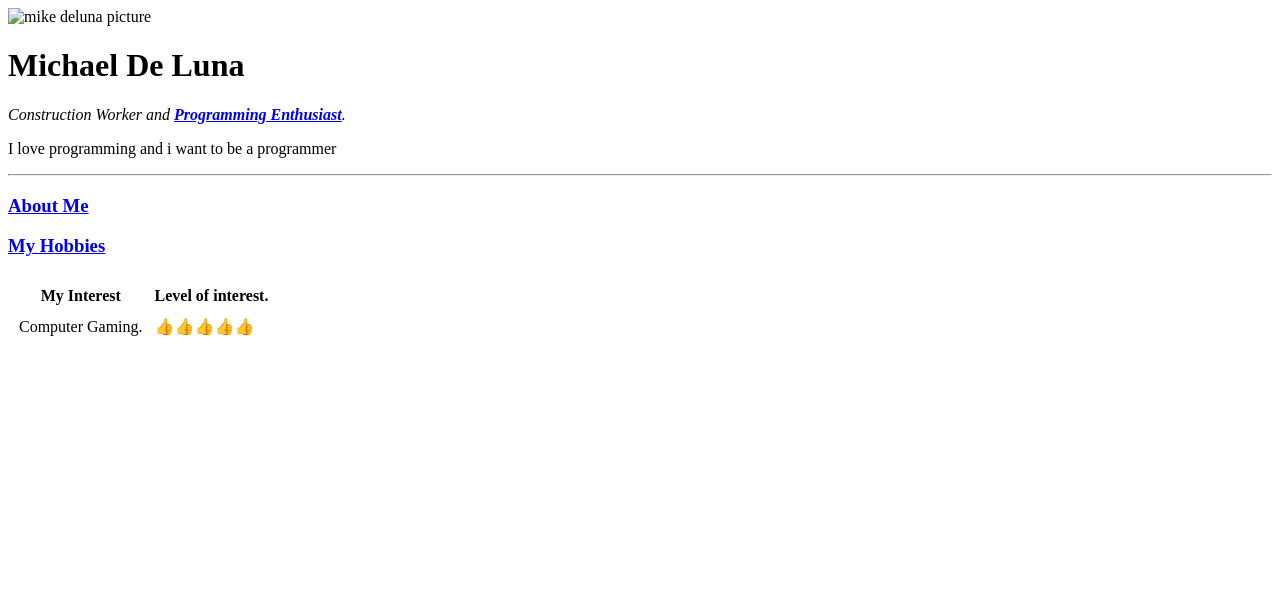
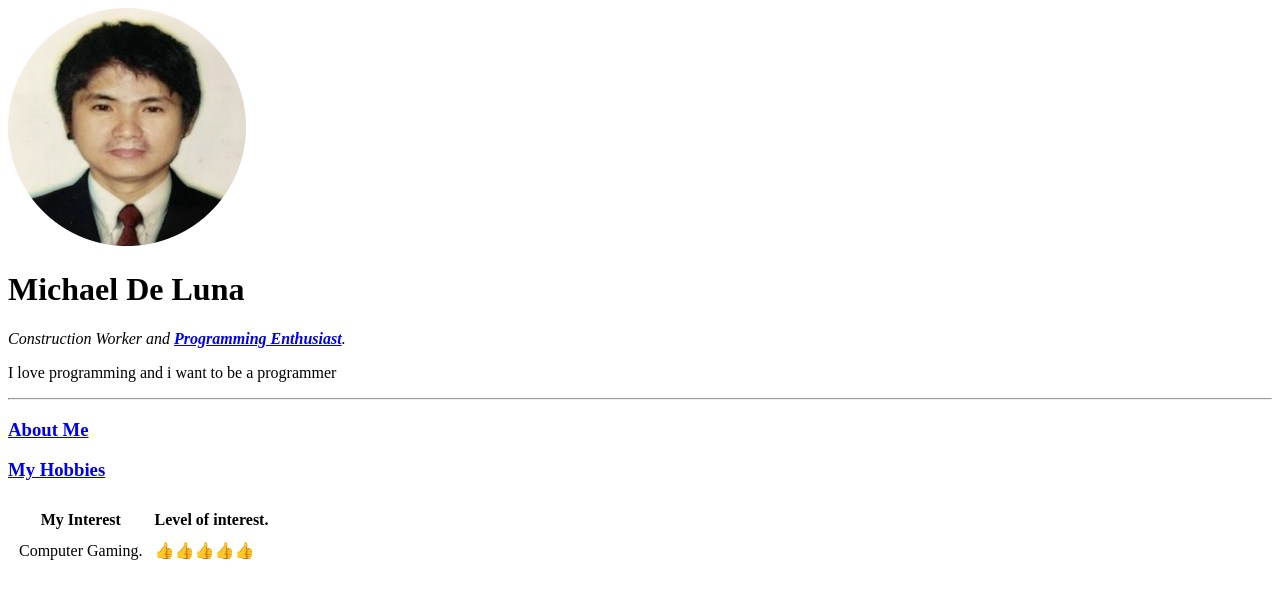
Before and after one commit to tera-byt/myrep.github.io, a plain HTML site: page index.html in a window 1280 px wide. Drawn offline with Linux system fonts and the light colour scheme.

Commit message:
index.html

```diff
--- a/index.html
+++ b/index.html
@@ -7,7 +7,7 @@
 
 
 <body>
-<img src="image/mike.jpg" alt="mike deluna picture">
+<img src="mike.jpg" alt="mike deluna picture">
 
 <h1>Michael De Luna</h1>
 <p><em>Construction Worker and <strong><a href="https://developer.mozilla.org/">Programming Enthusiast</a></strong>.</em></p>
```
